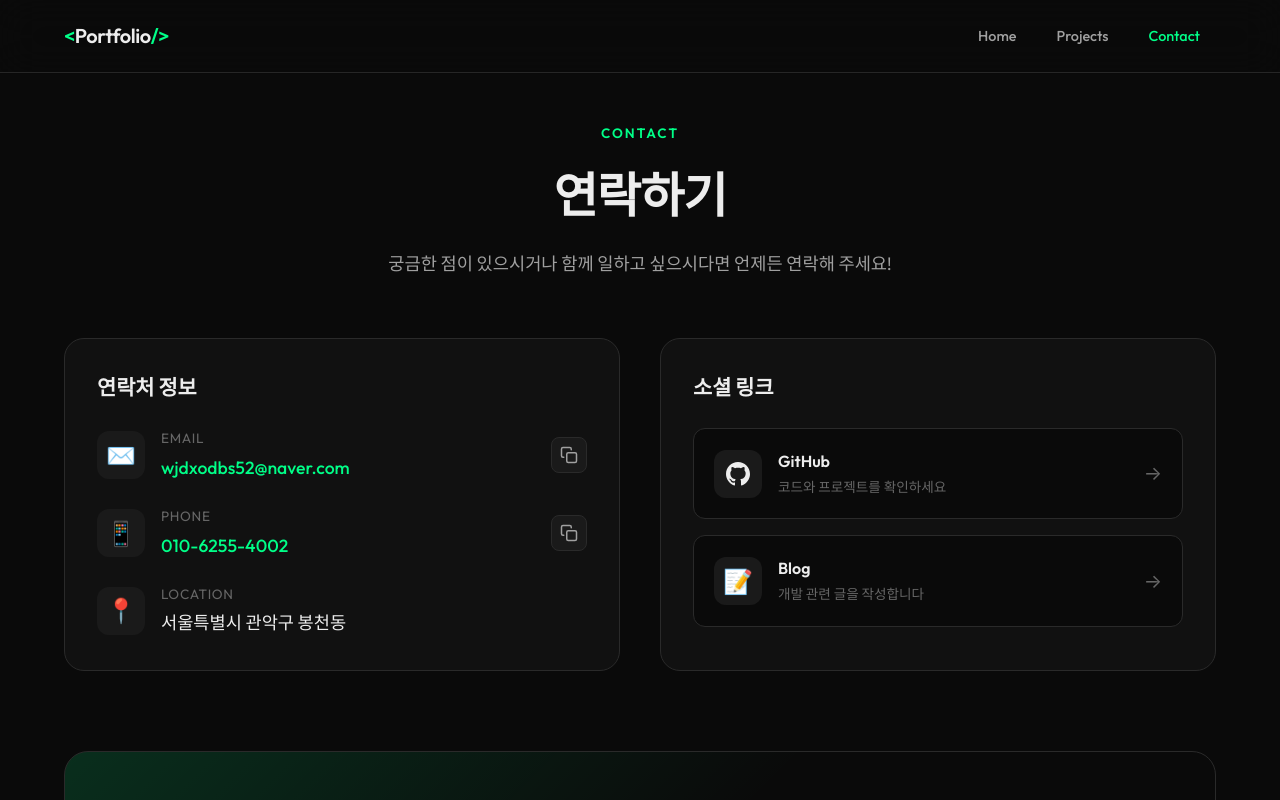
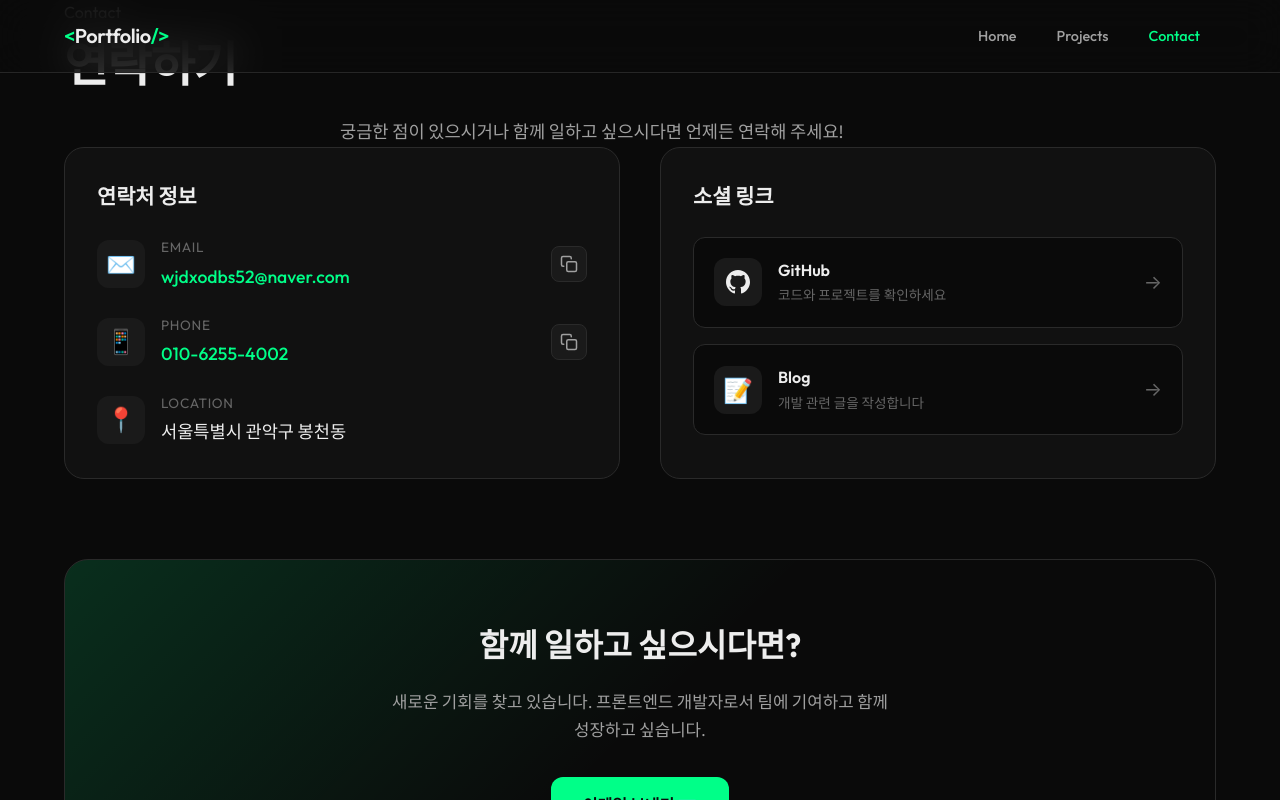
Before and after one commit to wjdxodbs/portfolio, a Next.js app: page /contact in a window 1280 px wide. Shown: the top 800 px of the page. Built offline with nearby package versions, Linux system fonts and the light colour scheme.

Commit message:
feat: 시맨틱 HTML 태그 적용 (header, figure, ul/li, main 등)

```diff
--- a/src/app/components/Hero.tsx
+++ b/src/app/components/Hero.tsx
@@ -56,7 +56,7 @@ export default function Hero() {
           </div>
         </div>
 
-        <div className={styles.visual}>
+        <figure className={styles.visual}>
           <div className={styles.codeBlock}>
             <div className={styles.codeHeader}>
               <span className={styles.dot}></span>
@@ -74,7 +74,7 @@ export default function Hero() {
               </code>
             </pre>
           </div>
-        </div>
+        </figure>
       </div>
 
       <div className={styles.scrollIndicator}>
--- a/src/app/components/SkillCard.tsx
+++ b/src/app/components/SkillCard.tsx
@@ -12,7 +12,7 @@ export default function SkillCard({ skill }: SkillCardProps) {
   const [isOpen, setIsOpen] = useState(false);
 
   return (
-    <div
+    <li
       className={`${styles.skillCard} ${isOpen ? styles.skillCardOpen : ""}`}
     >
       <button
@@ -61,6 +61,6 @@ export default function SkillCard({ skill }: SkillCardProps) {
           </ul>
         </div>
       </div>
-    </div>
+    </li>
   );
 }
--- a/src/app/contact/page.tsx
+++ b/src/app/contact/page.tsx
@@ -18,22 +18,22 @@ function GitHubIcon() {
 
 export default function ContactPage() {
   return (
-    <div className={styles.page}>
-      <div className={styles.container}>
-        <div className={styles.header}>
-          <span className={styles.label}>Contact</span>
+    <main className="page-layout">
+      <div className="container">
+        <header className="section-header">
+          <span className="section-label">Contact</span>
           <h1 className={styles.title}>연락하기</h1>
           <p className={styles.subtitle}>
             궁금한 점이 있으시거나 함께 일하고 싶으시다면 언제든 연락해 주세요!
           </p>
-        </div>
+        </header>
 
         <div className={styles.content}>
-          <div className={styles.contactSection}>
+          <section className={styles.contactSection}>
             <h2 className={styles.sectionTitle}>연락처 정보</h2>
-            <div className={styles.contactList}>
+            <ul className={styles.contactList}>
               {contactInfo.map((item) => (
-                <div key={item.label} className={styles.contactItem}>
+                <li key={item.label} className={styles.contactItem}>
                   <span className={styles.contactIcon}>{item.icon}</span>
                   <div className={styles.contactInfo}>
                     <span className={styles.contactLabel}>{item.label}</span>
@@ -50,17 +50,17 @@ export default function ContactPage() {
                   {["Email", "Phone"].includes(item.label) && (
                     <CopyButton value={item.value} />
                   )}
-                </div>
+                </li>
               ))}
-            </div>
-          </div>
+            </ul>
+          </section>
 
-          <div className={styles.socialSection}>
+          <section className={styles.socialSection}>
             <h2 className={styles.sectionTitle}>소셜 링크</h2>
-            <div className={styles.socialList}>
+            <ul className={styles.socialList}>
               {socialLinks.map((link) => (
+                <li key={link.name}>
                   <a
-                  key={link.name}
                     href={link.href}
                     target="_blank"
                     rel="noopener noreferrer"
@@ -77,12 +77,13 @@ export default function ContactPage() {
                     </div>
                     <span className={styles.arrow}>→</span>
                   </a>
+                </li>
               ))}
-            </div>
-          </div>
+            </ul>
+          </section>
         </div>
 
-        <div className={styles.cta}>
+        <aside className={styles.cta}>
           <div className={styles.ctaContent}>
             <h2 className={styles.ctaTitle}>함께 일하고 싶으시다면?</h2>
             <p className={styles.ctaDescription}>
@@ -93,8 +94,8 @@ export default function ContactPage() {
               이메일 보내기 ✉️
             </a>
           </div>
+        </aside>
       </div>
-      </div>
-    </div>
+    </main>
   );
 }
```
Also changed, not shown: src/app/components/About.tsx (+6 -6 lines), src/app/components/Experience.tsx (+12 -12 lines), src/app/components/ProjectCard.tsx (+6 -6 lines), src/app/components/Skills.tsx (+6 -6 lines), src/app/projects/page.tsx (+6 -6 lines). Lines whose indentation alone changed are shown as unchanged.
